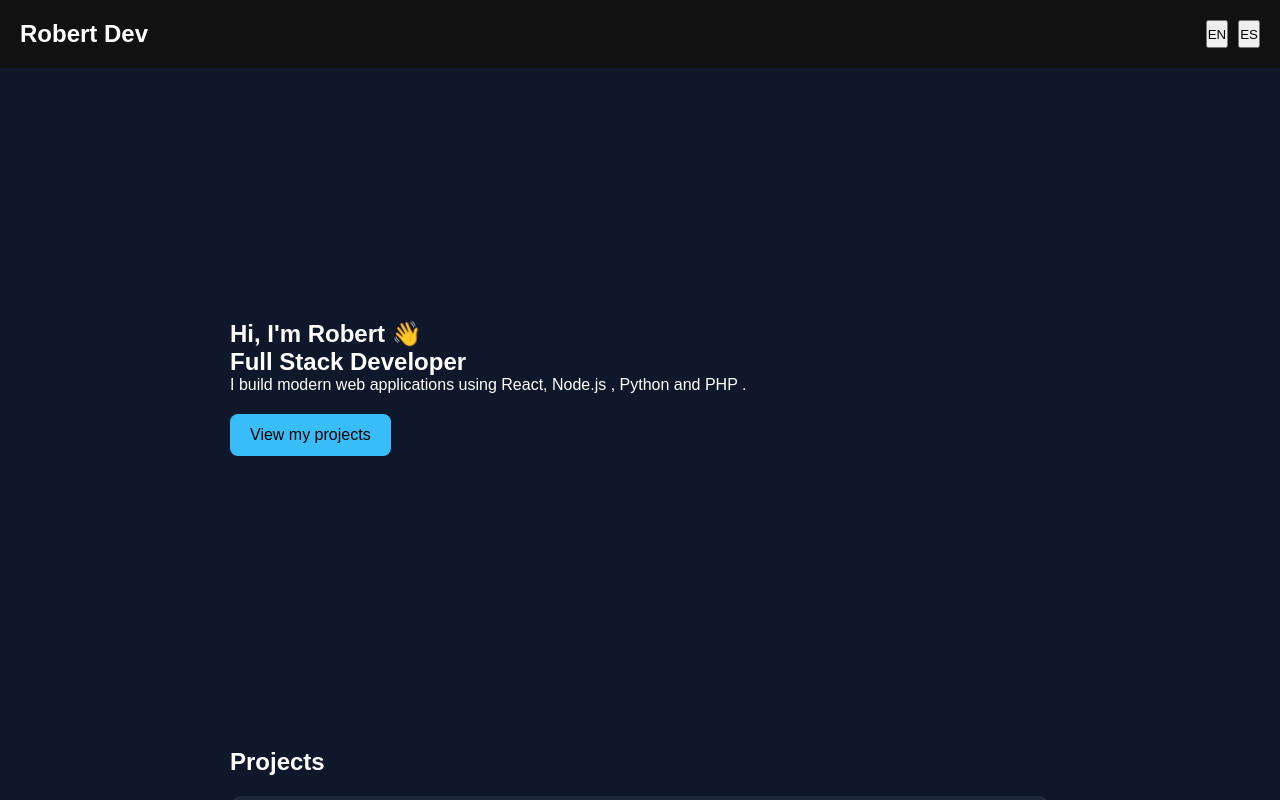
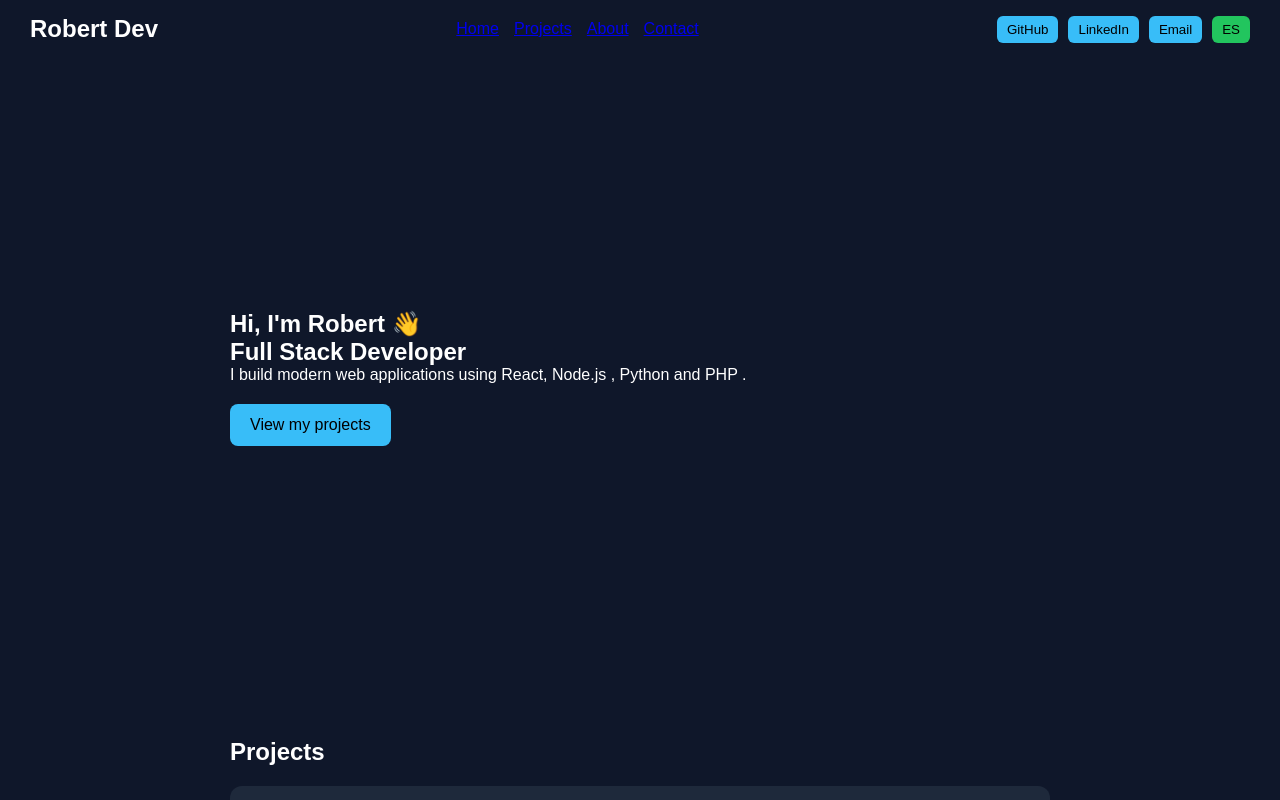
Before and after one commit to Churiflow/portfolio, a React app: page / in a window 1280 px wide. Shown: the top 800 px of the page. Built offline with nearby package versions, Linux system fonts and the light colour scheme; the HTML template or start-up script is replaced by a standard one.

Commit message:
add social buttons

```diff
--- a/src/components/Navbar.jsx
+++ b/src/components/Navbar.jsx
@@ -1,11 +1,54 @@
 function Navbar({ language, setLanguage }) {
+
+  const content = {
+    en: {
+      home: "Home",
+      projects: "Projects",
+      about: "About",
+      contact: "Contact"
+    },
+    es: {
+      home: "Inicio",
+      projects: "Proyectos",
+      about: "Sobre mí",
+      contact: "Contacto"
+    }
+  }
+
+  const t = content[language]
+
   return (
     <nav style={styles.nav}>
       <h2>Robert Dev</h2>
 
       <div style={styles.links}>
-        <button onClick={() => setLanguage("en")}>EN</button>
-        <button onClick={() => setLanguage("es")}>ES</button>
+        <a href="#">{t.home}</a>
+        <a href="#">{t.projects}</a>
+        <a href="#">{t.about}</a>
+        <a href="#">{t.contact}</a>
+      </div>
+
+      <div style={styles.right}>
+        {/* BOTONES SOCIALES */}
+        <a href="https://github.com/Churiflow" target="_blank">
+          <button style={styles.social}>GitHub</button>
+        </a>
+
+        {/* ⚠️ luego pondremos tu LinkedIn */}
+        <button style={styles.social}>LinkedIn</button>
+
+        {/* ⚠️ cambia por tu email real */}
+        <a href="mailto:yavar852@gmail.com">
+          <button style={styles.social}>Email</button>
+        </a>
+
+        {/* SWITCH IDIOMA */}
+        <button
+          style={styles.lang}
+          onClick={() => setLanguage(language === "en" ? "es" : "en")}
+        >
+          {language === "en" ? "ES" : "EN"}
+        </button>
       </div>
     </nav>
   )
@@ -15,13 +58,33 @@ const styles = {
   nav: {
     display: "flex",
     justifyContent: "space-between",
-    padding: "20px",
-    background: "#111",
-    color: "white"
+    padding: "15px 30px",
+    background: "#0f172a",
+    alignItems: "center",
+    flexWrap: "wrap"
   },
   links: {
     display: "flex",
-    gap: "10px"
+    gap: "15px"
+  },
+  right: {
+    display: "flex",
+    gap: "10px",
+    alignItems: "center"
+  },
+  social: {
+    padding: "6px 10px",
+    borderRadius: "6px",
+    border: "none",
+    background: "#38bdf8",
+    cursor: "pointer"
+  },
+  lang: {
+    padding: "6px 10px",
+    borderRadius: "6px",
+    border: "none",
+    background: "#22c55e",
+    cursor: "pointer"
   }
 }
 
```
